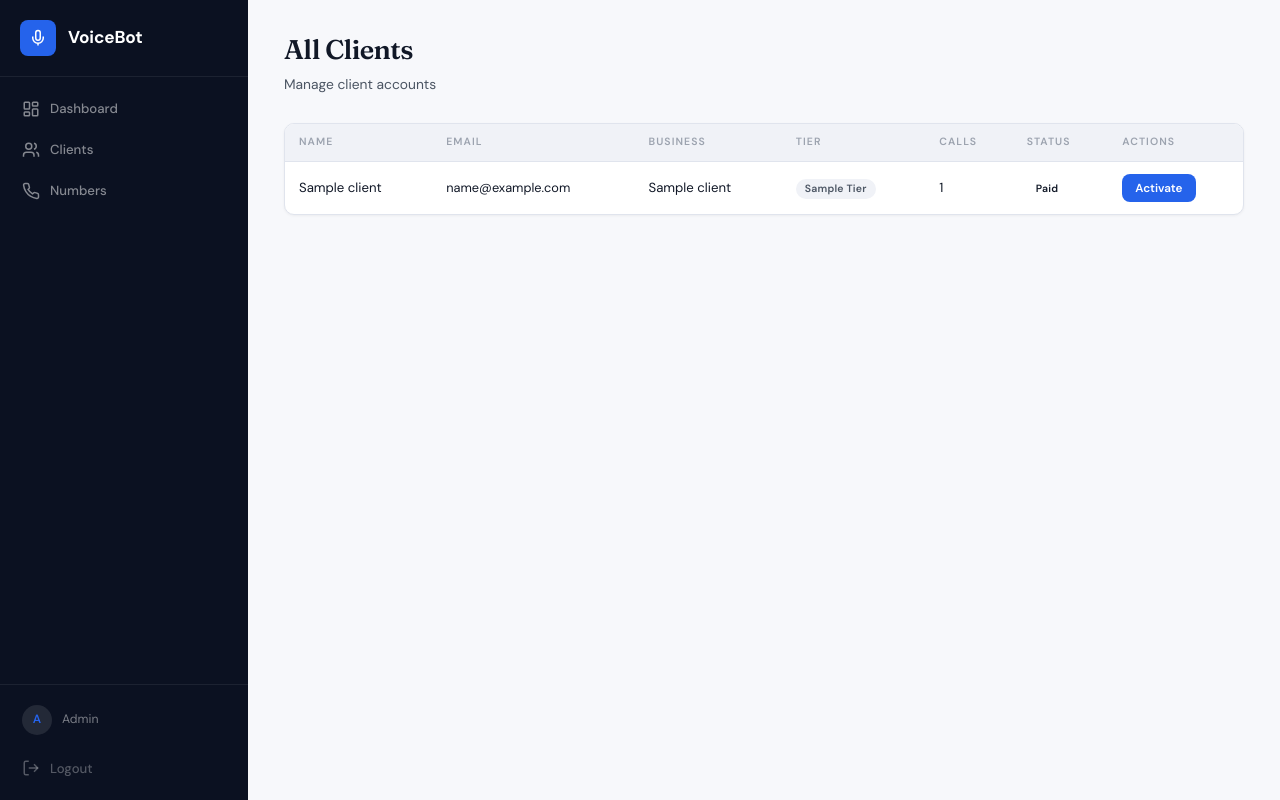
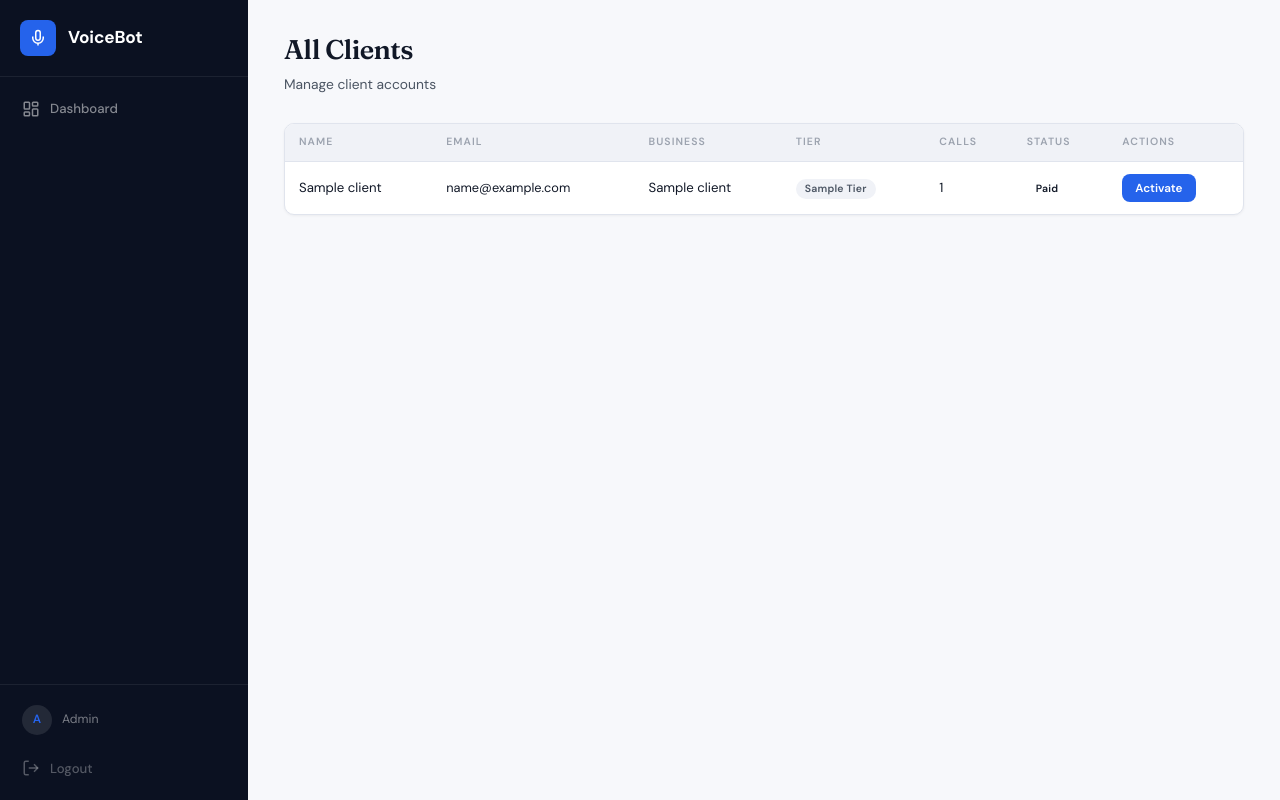
Before and after one commit to kanchang12/receptionistserviceleeds, a Flask app: template templates/admin/clients.html in a window 1280 px wide. Run offline with Flask 3, Linux system fonts and the light colour scheme; the visitor is signed in with stand-in values (Sample User, id 1); the template is opened without the code that fills it: most values are stand-ins (such as "Sample title", 1, 10 or a date in 2020); some libraries are stand-ins or nearby versions.

Commit message:
Update dashboard_base.html

```diff
--- a/templates/dashboard_base.html
+++ b/templates/dashboard_base.html
@@ -16,14 +16,6 @@
         <a href="{{ url_for('admin_dashboard') }}" class="nav-item {% if request.endpoint == 'admin_dashboard' %}active{% endif %}">
             <svg viewBox="0 0 24 24" fill="none" stroke="currentColor" stroke-width="2"><rect width="7" height="9" x="3" y="3" rx="1"/><rect width="7" height="5" x="14" y="3" rx="1"/><rect width="7" height="9" x="14" y="12" rx="1"/><rect width="7" height="5" x="3" y="16" rx="1"/></svg>
             Dashboard
-        </a>
-        <a href="{{ url_for('admin_clients') }}" class="nav-item {% if request.endpoint == 'admin_clients' %}active{% endif %}">
-            <svg viewBox="0 0 24 24" fill="none" stroke="currentColor" stroke-width="2"><path d="M16 21v-2a4 4 0 0 0-4-4H6a4 4 0 0 0-4 4v2"/><circle cx="9" cy="7" r="4"/><path d="M22 21v-2a4 4 0 0 0-3-3.87"/><path d="M16 3.13a4 4 0 0 1 0 7.75"/></svg>
-            Clients
-        </a>
-        <a href="{{ url_for('admin_numbers') }}" class="nav-item {% if request.endpoint == 'admin_numbers' %}active{% endif %}">
-            <svg viewBox="0 0 24 24" fill="none" stroke="currentColor" stroke-width="2"><path d="M22 16.92v3a2 2 0 0 1-2.18 2 19.79 19.79 0 0 1-8.63-3.07 19.5 19.5 0 0 1-6-6 19.79 19.79 0 0 1-3.07-8.67A2 2 0 0 1 4.11 2h3a2 2 0 0 1 2 1.72c.127.96.361 1.903.7 2.81a2 2 0 0 1-.45 2.11L8.09 9.91a16 16 0 0 0 6 6l1.27-1.27a2 2 0 0 1 2.11-.45c.907.339 1.85.573 2.81.7A2 2 0 0 1 22 16.92z"/></svg>
-            Numbers
         </a>
         {% else %}
         <a href="{{ url_for('client_dashboard') }}" class="nav-item {% if request.endpoint == 'client_dashboard' %}active{% endif %}">
```
